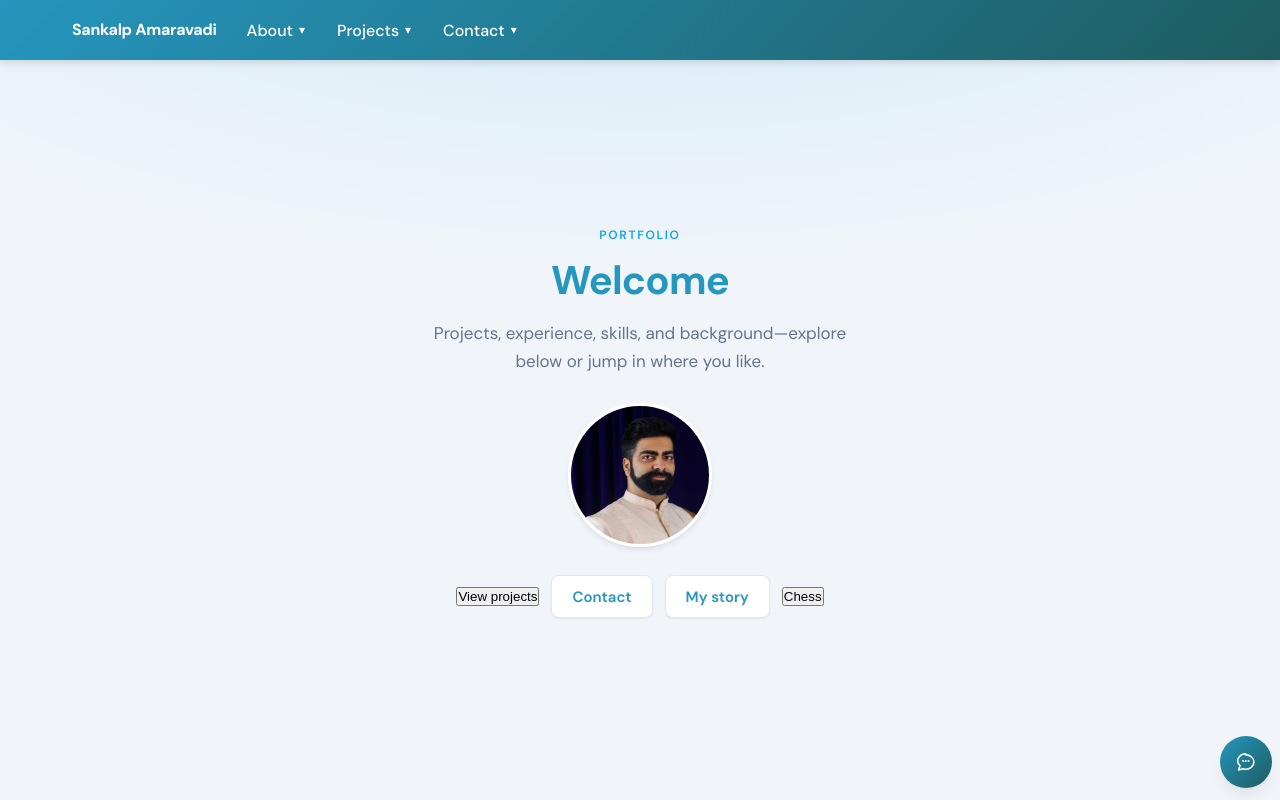
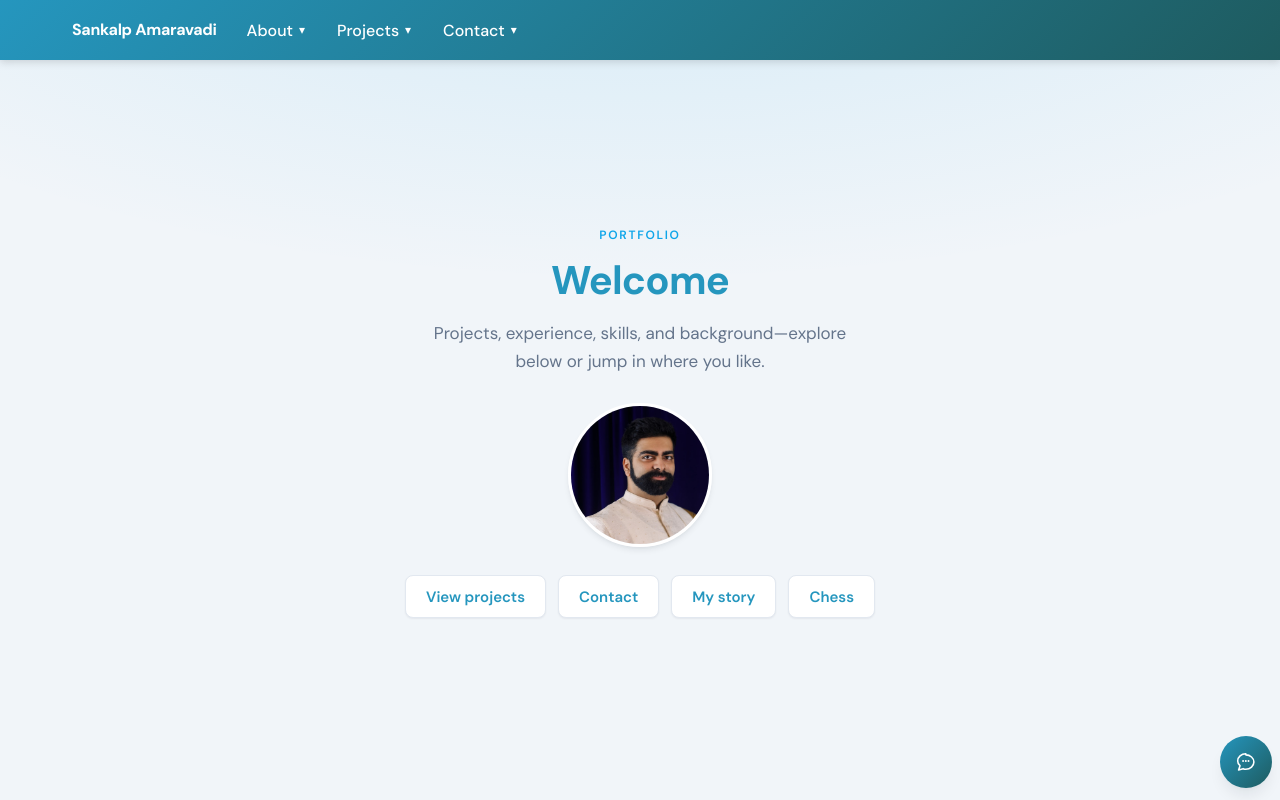
Before and after one commit to Leneord1/perso, a React (Vite) app: page / in a window 1280 px wide. Built offline with nearby package versions, Linux system fonts and the light colour scheme.

Commit message:
Made a typo in welcome screen

```diff
--- a/src/pages/welcomeScreen.jsx
+++ b/src/pages/welcomeScreen.jsx
@@ -20,7 +20,7 @@ function WelcomeScreen() {
                 <div className="welcome-screen__actions">
                     <button
                         type="button"
-                        className="button-online"
+                        className="button-outline"
                         onClick={() => navigate('/projects')}
                     >
                         View projects
@@ -41,7 +41,7 @@ function WelcomeScreen() {
                     </button>
                     <button
                         type="button"
-                        className="button-online"
+                        className="button-outline"
                         onClick={() => navigate('/chess')}
                     >
                         Chess
```
